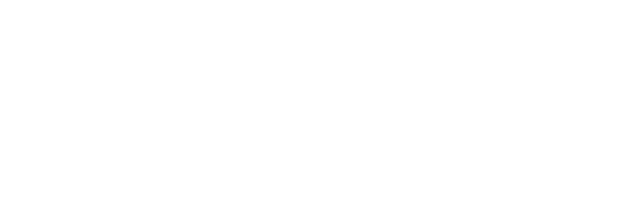
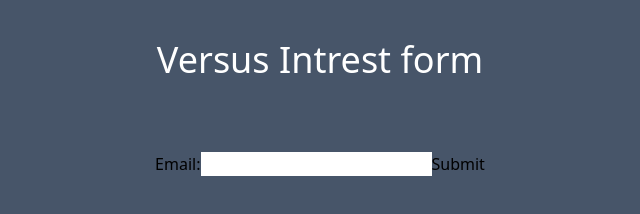
Before and after one commit to darkimpow/Deliverable-11-Js-form-validation, a plain HTML site: page index.html in a window 1280 px wide. Shown: the whole page, without its empty margins (320-960 px from the left). Drawn offline with nearby package versions, Linux system fonts and the light colour scheme.

Commit message:
added tailwind css as well as app.js file

```diff
--- a/index.html
+++ b/index.html
@@ -1,29 +1,42 @@
 <!DOCTYPE html>
 <html>
-    <header>
+    <head>
         <link href="https://cdn.jsdelivr.net/npm/daisyui@2.42.1/dist/full.css"/>
         <script src="https://cdn.tailwindcss.com"></script>
-    </header>
-    <body>
+    </head>
+        <script>
+
+                function validateform() {
+                    let x = document.forms["myform"]["fname"].value;
+                    if (x =="") {
+                        alert("name msut be filled out");
+                        return false;
+                    }
+                }
+
+                function
 
 
 
 
 
 
+        </script>
+     <body>
+        <body class="h-screen bg-slate-600">
+
+                <h2 class="text-white flex items-center justify-center w-12/12 p-10 text-4xl font-sans">Versus Intrest form</h2>
+
+        <form class="flex items-center justify-center w-12/12 p-8" name="myform" action="/action_page.php" onsumbmit="return validateform()"
+        method="post">
+        Email: <input type="text" name="fname">
+        <input type="submit" value="Submit">
 
 
 
 
 
 
-
-
-
-
-
-
-
-
+    </form>
     </body>
 </html>
```
Also changed, not shown: app.js (added).
